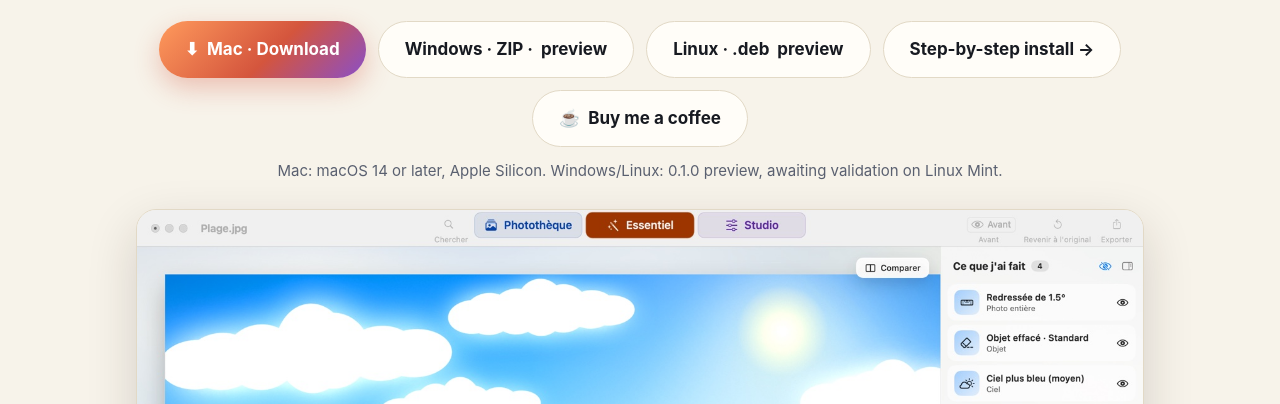
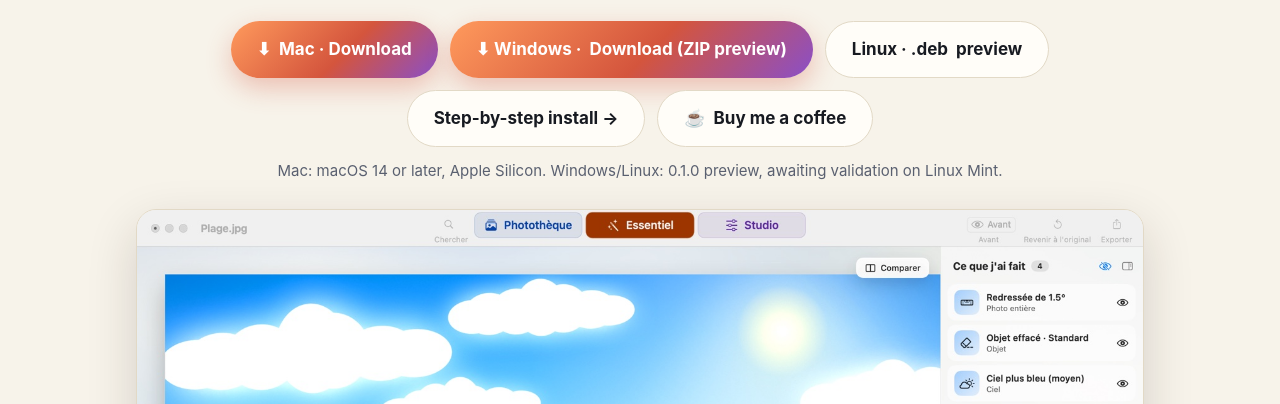
Before and after one commit to xavier38/atelier, a plain HTML site: page index.html in a window 1280 px wide. Shown: the part 396-800 px from the top of the page. Drawn offline with Linux system fonts and the light colour scheme.

Commit message:
Make Windows preview download prominent

```diff
--- a/index.html
+++ b/index.html
@@ -81,7 +81,7 @@
     <p class="sub lang-fr">Sur Mac, Windows et Linux. Sans compte, sans abonnement, sans nuage.</p><p class="sub lang-en">On Mac, Windows and Linux. No account, no subscription, no cloud.</p><p class="sub lang-es">En Mac, Windows y Linux. Sin cuenta, sin suscripción, sin nube.</p><p class="sub lang-pt">No Mac, Windows e Linux. Sem conta, sem assinatura, sem nuvem.</p><p class="sub lang-nl">Op Mac, Windows en Linux. Geen account, geen abonnement, geen cloud.</p><p class="sub lang-de">Auf Mac, Windows und Linux. Ohne Konto, ohne Abo, ohne Cloud.</p><p class="sub lang-it">Su Mac, Windows e Linux. Senza account, senza abbonamento, senza cloud.</p>
     <div class="btns">
       <a class="btn" href="https://github.com/xavier38/atelier/releases/latest/download/Atelier.zip">⬇︎ <span class="lang-fr">Mac · Télécharger</span><span class="lang-en">Mac · Download</span><span class="lang-es">Mac · Descargar</span><span class="lang-pt">Mac · Baixar</span><span class="lang-nl">Mac · Download</span><span class="lang-de">Mac · Laden</span><span class="lang-it">Mac · Scarica</span></a>
-      <a class="btn plain" href="https://github.com/xavier38/atelier/releases/latest/download/Atelier-Windows-x86_64.zip">Windows · ZIP · <span class="lang-fr">préversion</span><span class="lang-en">preview</span><span class="lang-es">preliminar</span><span class="lang-pt">prévia</span><span class="lang-nl">preview</span><span class="lang-de">Vorschau</span><span class="lang-it">anteprima</span></a>
+      <a class="btn" href="https://github.com/xavier38/atelier/releases/latest/download/Atelier-Windows-x86_64.zip">⬇︎ Windows · <span class="lang-fr">Télécharger (ZIP, préversion)</span><span class="lang-en">Download (ZIP preview)</span><span class="lang-es">Descargar (ZIP, preliminar)</span><span class="lang-pt">Baixar (ZIP, prévia)</span><span class="lang-nl">Download (ZIP-preview)</span><span class="lang-de">Herunterladen (ZIP-Vorschau)</span><span class="lang-it">Scarica (ZIP, anteprima)</span></a>
       <a class="btn plain" href="https://github.com/xavier38/atelier/releases/latest/download/Atelier-Linux-amd64.deb">Linux · .deb <span class="lang-fr">préversion</span><span class="lang-en">preview</span><span class="lang-es">preliminar</span><span class="lang-pt">prévia</span><span class="lang-nl">preview</span><span class="lang-de">Vorschau</span><span class="lang-it">anteprima</span></a>
       <a class="btn plain" href="installation.html"><span class="lang-fr">Installer pas à pas →</span><span class="lang-en">Step-by-step install →</span><span class="lang-es">Instalación paso a paso →</span><span class="lang-pt">Instalação passo a passo →</span><span class="lang-nl">Stap voor stap installeren →</span><span class="lang-de">Schritt für Schritt installieren →</span><span class="lang-it">Installazione passo passo →</span></a>
       <a class="btn plain" href="cafe.html">☕ <span class="lang-fr">Offrez-moi un café</span><span class="lang-en">Buy me a coffee</span><span class="lang-es">Invíteme a un café</span><span class="lang-pt">Me pague um café</span><span class="lang-nl">Trakteer me op een koffie</span><span class="lang-de">Spendieren Sie mir einen Kaffee</span><span class="lang-it">Offrimi un caffè</span></a>
```
